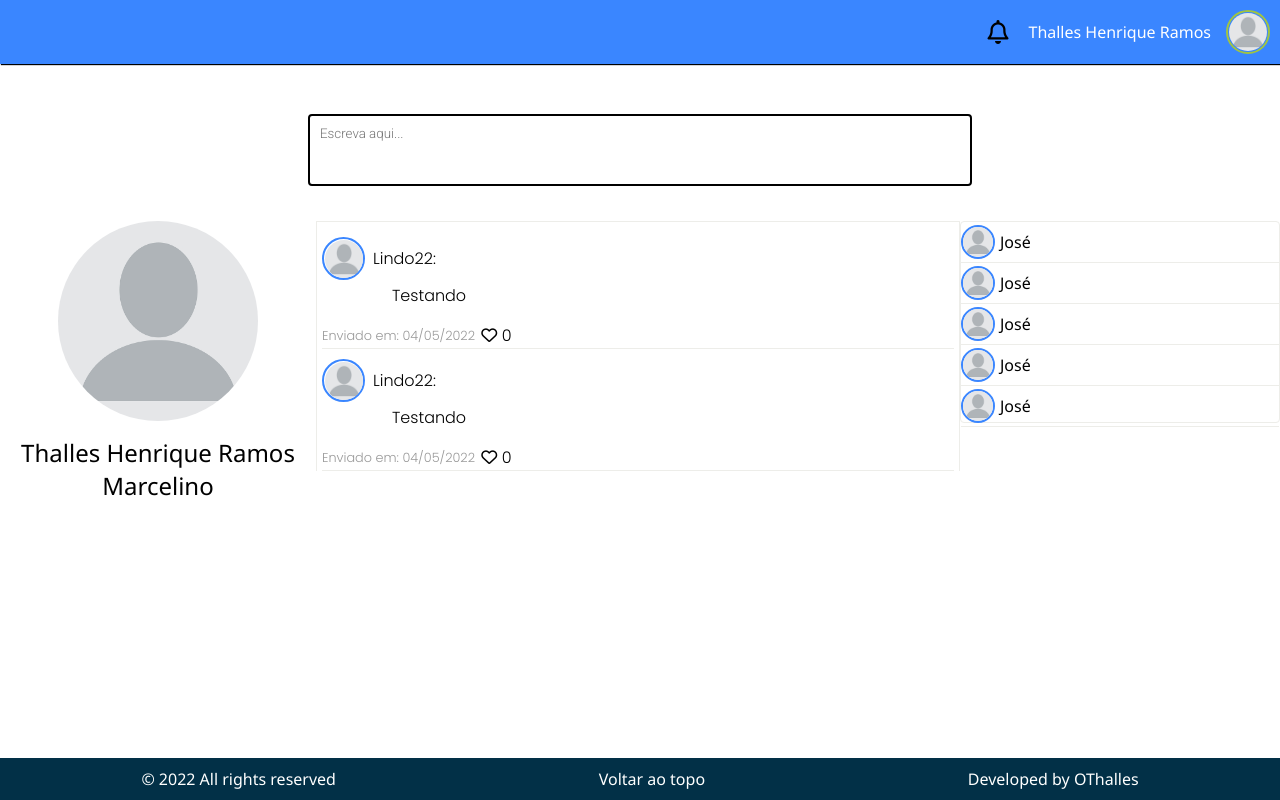
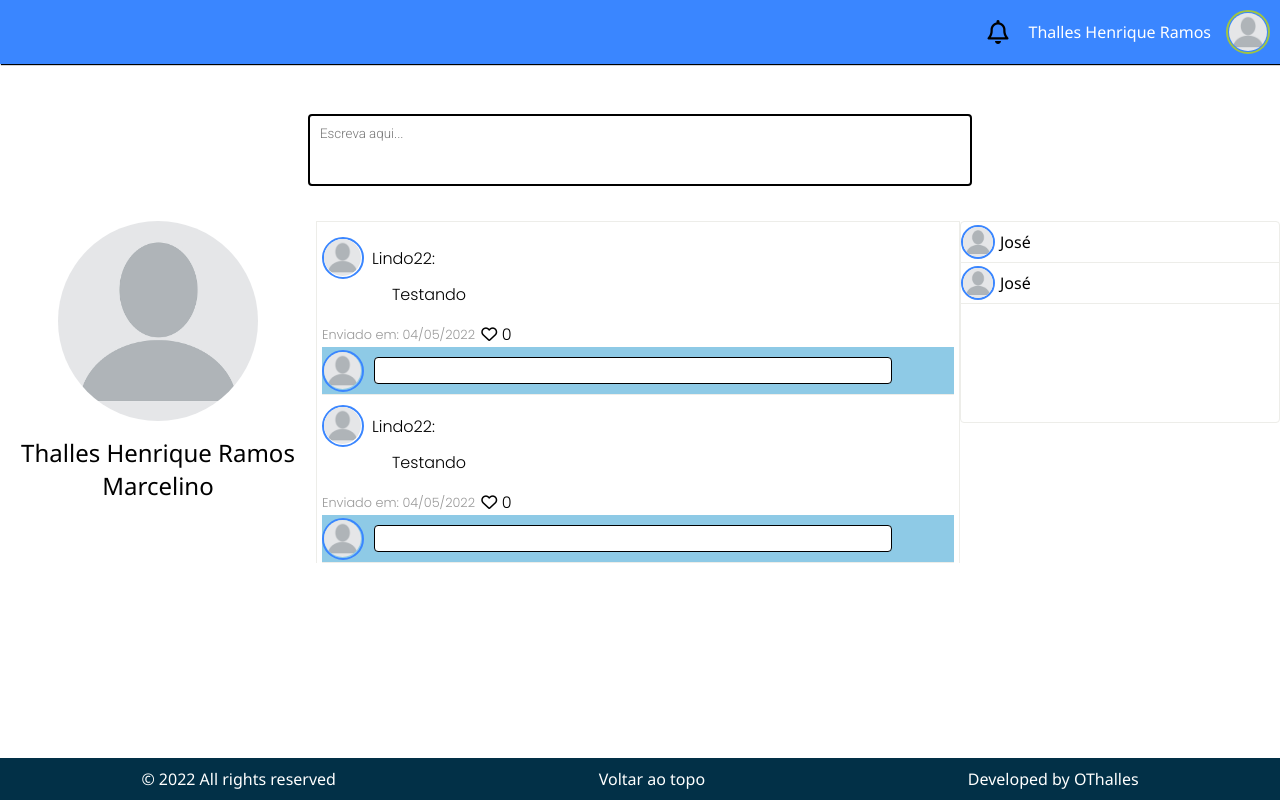
Before and after one commit to OThalles/AskForMe, a PHP site: page / in a window 1280 px wide. Run offline with PHP 8.4, Linux system fonts and the light colour scheme; some libraries are stand-ins or nearby versions.

```diff
--- a/assets/css/header.css
+++ b/assets/css/header.css
@@ -51,6 +51,8 @@
 
 }
 
+
+
 .logged-user-area {
     display:flex;
     justify-content:center;
--- a/assets/css/posts.css
+++ b/assets/css/posts.css
@@ -35,7 +35,9 @@
      }
      .name-user, .posts-area {
         margin-bottom: 30px;
+        width: 100%;
      }
+
 }
 
 
@@ -60,8 +62,8 @@
 
 	border: 2px solid #3a86ff;
 	border-radius: 50%;
-	height: 39px;
-	width: 39px;
+	height: 38px;
+	width: 38px;
     display: flex;
     justify-content: center;
     align-items: center;
@@ -69,8 +71,8 @@
 
 .comment-user-photo img {
     border-radius: 50%;
-    width: 38px;
-    height: 38px;
+    width: 37px;
+    height: 37px;
 }
 
 .comment-user-photo {
@@ -119,9 +121,38 @@
     justify-content: space-between;
     align-items: center;
     margin-right: 20%;
+
 }
 
 .reactions-post .date-sended {
     opacity: 40%;
     font-size: 0.8rem;
 }
+
+/*Resposta da pergunta */
+
+#body{
+    padding: 5px;
+    border: 1px solid #000;
+    border-radius: 4px;
+    width: 100%;
+    max-width: 100%;
+
+}
+
+#form-aswner {
+    padding: 10px;
+    width: 80%;
+
+}
+
+.author-comment-box {
+    display: flex;
+    width: 100%;
+    background-color: #8ecae6;
+    align-items:center;
+}
+
+.loggeduser-photo-comment {
+    margin-right: 10px;
+}
--- a/assets/css/style.css
+++ b/assets/css/style.css
@@ -130,11 +130,21 @@ body {
     margin-bottom: 20px;
 }
 
+@media (max-width: 850px) {
+    .recommended-users-area {
+        width: 100%;
+    }
+}
 .user-recommended {
     display: flex;
     align-items: center;
     border-bottom: 1px solid #edede9;
     height: 20%
+}
+
+.name-user-recommended a{
+    text-decoration: none;
+    color: #000;
 }
 
 .recommended-circle {
--- a/config.php
+++ b/config.php
@@ -1,5 +1,6 @@
 <?php
-$base = 'http://localhost/';
+session_start();
+$base = 'http://localhost';
 
 $db_name = 'elogie-t';
 $db_host = 'localhost';
--- a/partials/posts.php
+++ b/partials/posts.php
@@ -22,6 +22,22 @@
             <i class="fa-regular fa-heart"></i><span class="count-likes"> 0 </span>
             </div>
         </div>
+        <div class="author-comment-box">
+
+            <span class="circle-comment">
+                <div class="comment-user-photo">
+
+                    <a href=""><img src="<?=$base?>/media/profile/default.png" alt=""></a>
+                </div>
+            </span>
+
+            <form id="form-aswner" action="">
+
+            <input type="text" id="body">
+
+            </form>
+
+        </div>
     </div>
     <div class="post">
         <div class="infos-post">
@@ -44,6 +60,22 @@
             <i class="fa-regular fa-heart"></i><span class="count-likes"> 0 </span>
             </div>
         </div>
+        <div class="author-comment-box">
+
+            <span class="circle-comment">
+                <div class="comment-user-photo">
+
+                    <a href=""><img src="<?=$base?>/media/profile/default.png" alt=""></a>
+                </div>
+            </span>
+
+            <form id="form-aswner" action="">
+
+            <input type="text" id="body">
+
+            </form>
+
+        </div>
     </div>
 
 
@@ -51,5 +83,4 @@
 
 
 
-
 </div>
--- a/partials/recommended-users.php
+++ b/partials/recommended-users.php
@@ -1,36 +1,6 @@
 <div class="recommended-users-area">
     <div class="recommended-users-box">
-            <div class="user-recommended">
-                <span class="recommended-circle">
-                    <div class="photo-user-recommended">
-                            <a href=""><img src="<?=$base?>/media/profile/default.png" alt=""></a>
-                    </div>
-                </span>
-                    <div class="name-user-recommended">
-                            José
-                    </div>
-            </div>
-            <div class="user-recommended">
-                <span class="recommended-circle">
-                    <div class="photo-user-recommended">
-                            <a href=""><img src="<?=$base?>/media/profile/default.png" alt=""></a>
-                    </div>
-                </span>
-                    <div class="name-user-recommended">
-                            José
-                    </div>
-            </div>
-            <div class="user-recommended">
-                <span class="recommended-circle">
-                    <div class="photo-user-recommended">
-                            <a href=""><img src="<?=$base?>/media/profile/default.png" alt=""></a>
-                    </div>
-                </span>
-                    <div class="name-user-recommended">
-                            José
-                    </div>
-            </div>
-            <div class="user-recommended">
+    <div class="user-recommended">
                 <span class="recommended-circle">
                     <div class="photo-user-recommended">
                             <a href=""><img src="<?=$base?>/media/profile/default.png" alt=""></a>
```
Also changed, not shown: dao/UserDao.php (+25 -3 lines), models/Auth.php (added, +39 -0 lines), models/User.php (+8 -1 lines), signup.php (+19 -2 lines), signup_action.php (added, +38 -0 lines).
